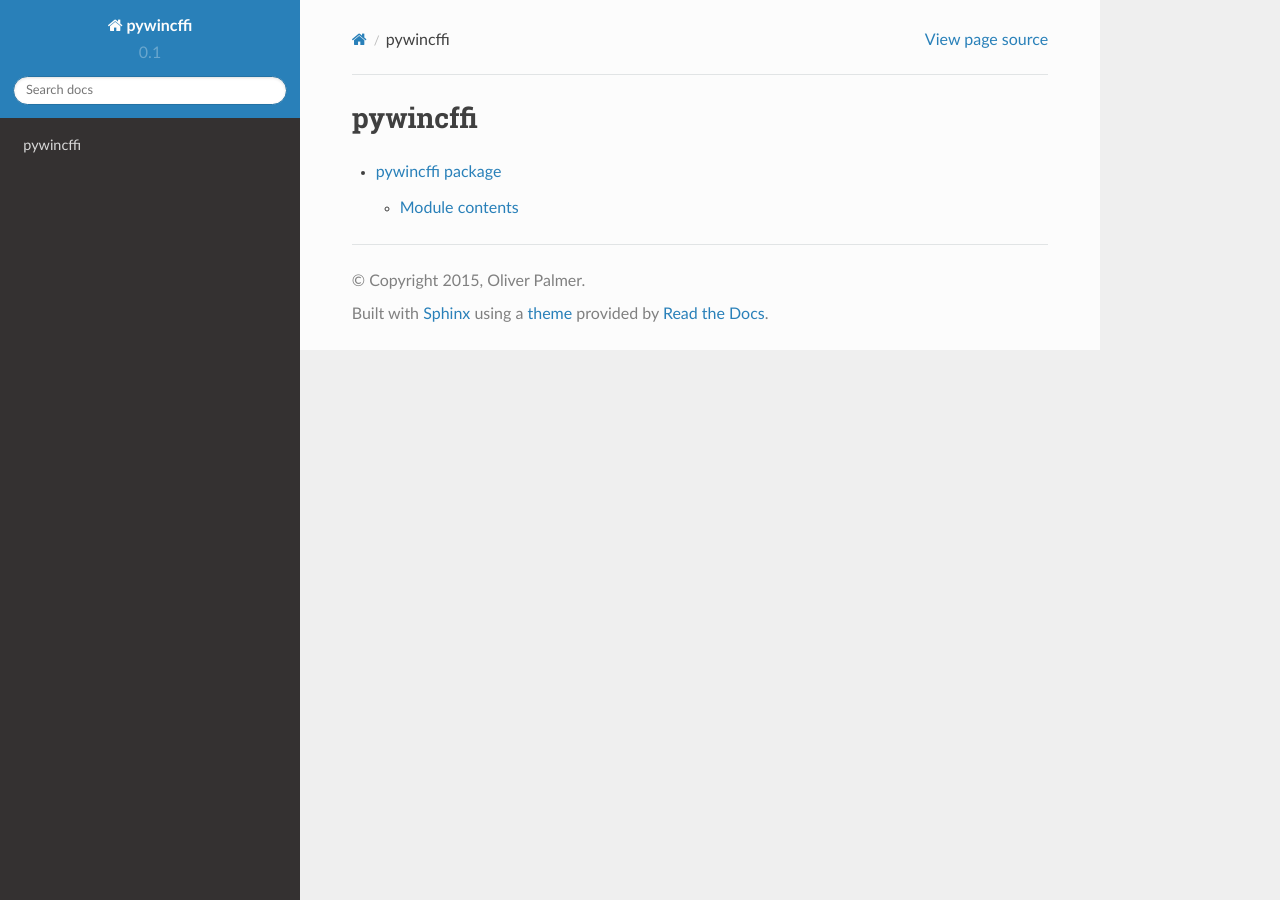
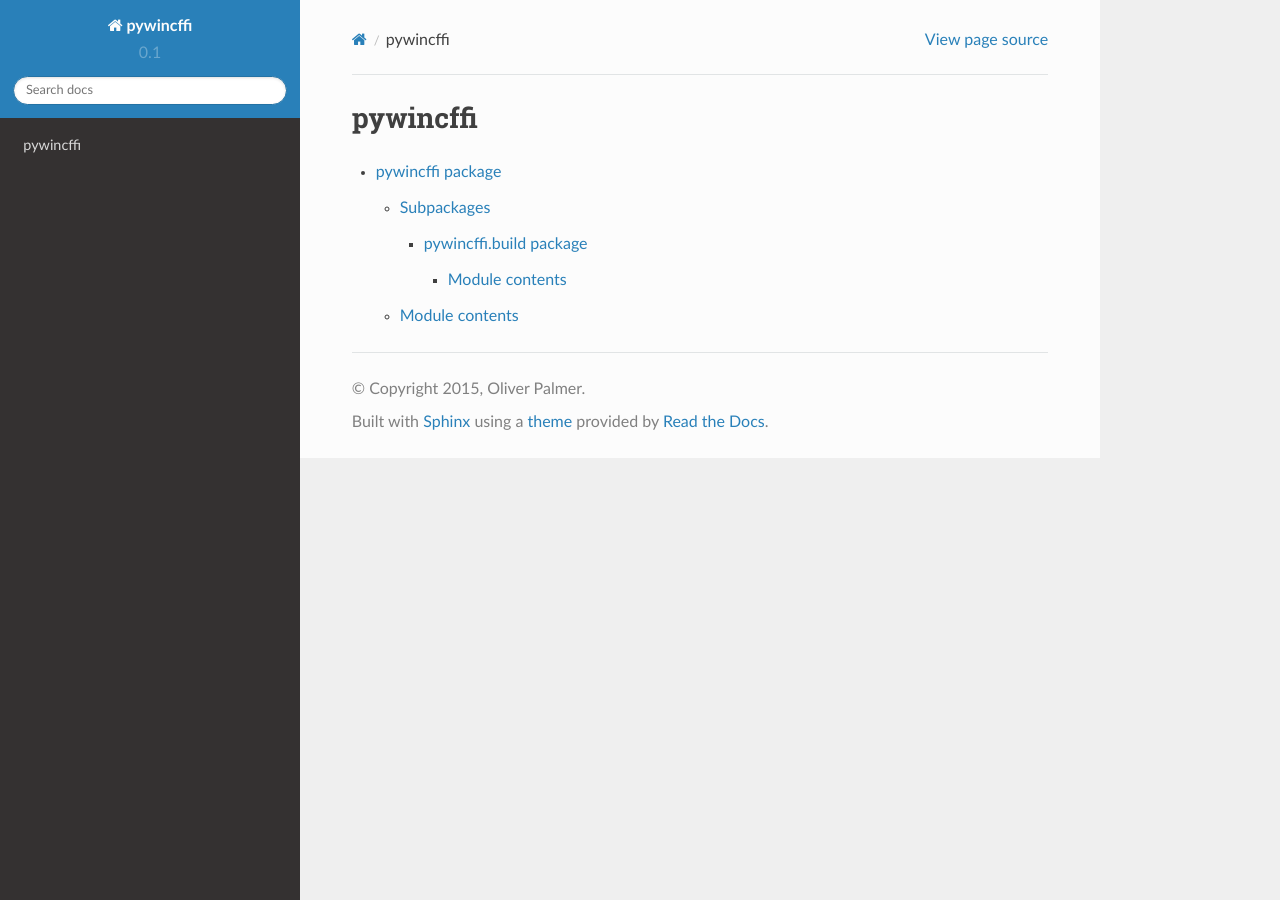
Before and after one commit to opalmer/pywincffi, a Sphinx documentation site: the page built from docs/source/modules/modules.rst, in a window 1280 px wide. Built offline with Sphinx 7.4.7 and the Read the Docs theme 2.0.0, drawn with Linux system fonts in a browser that asks for light colours.

Commit message:
adding initial pywincffi.build files

```diff
--- /dev/null
+++ b/docs/source/modules/pywincffi.build.rst
@@ -0,0 +1,10 @@
+pywincffi.build package
+=======================
+
+Module contents
+---------------
+
+.. automodule:: pywincffi.build
+    :members:
+    :undoc-members:
+    :show-inheritance:
--- a/docs/source/modules/pywincffi.rst
+++ b/docs/source/modules/pywincffi.rst
@@ -1,5 +1,12 @@
 pywincffi package
 =================
+
+Subpackages
+-----------
+
+.. toctree::
+
+    pywincffi.build
 
 Module contents
 ---------------
```
Also changed, not shown: setup.py (+8 -1 lines), 1 other file.
